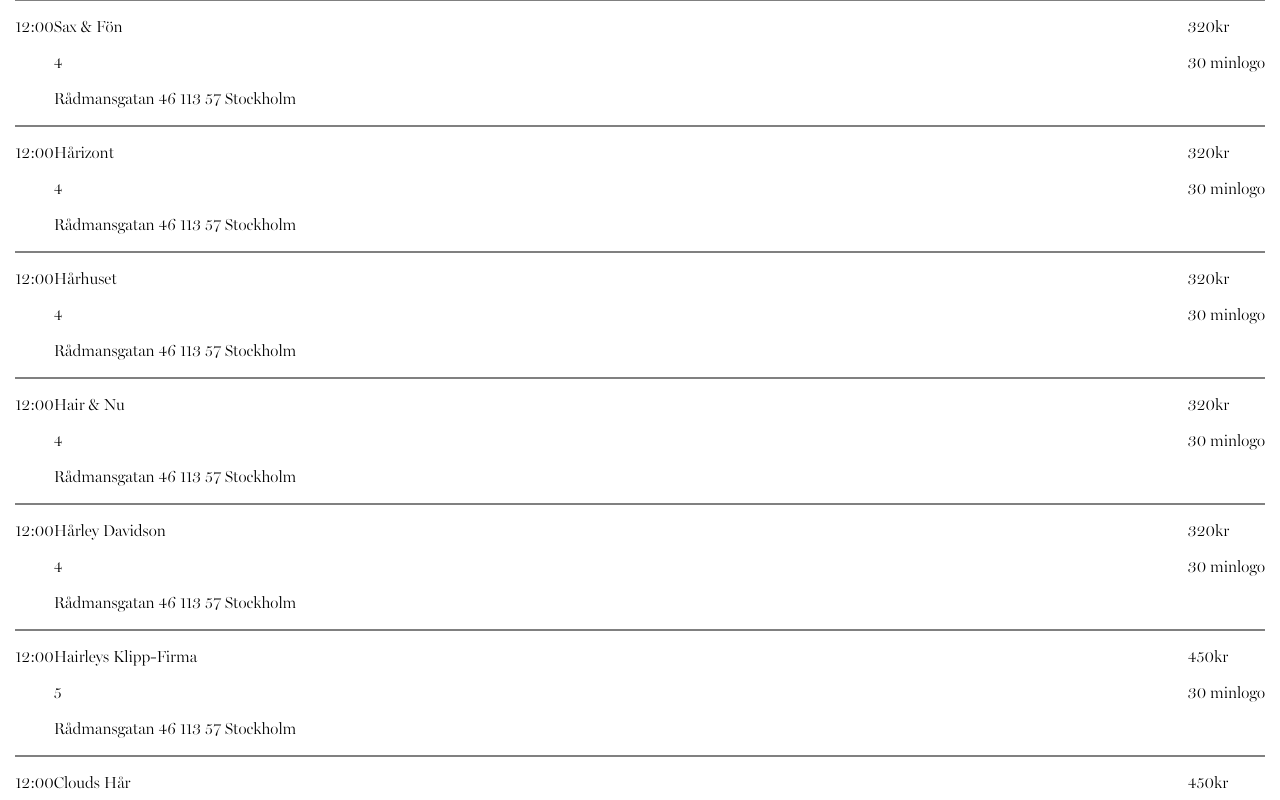
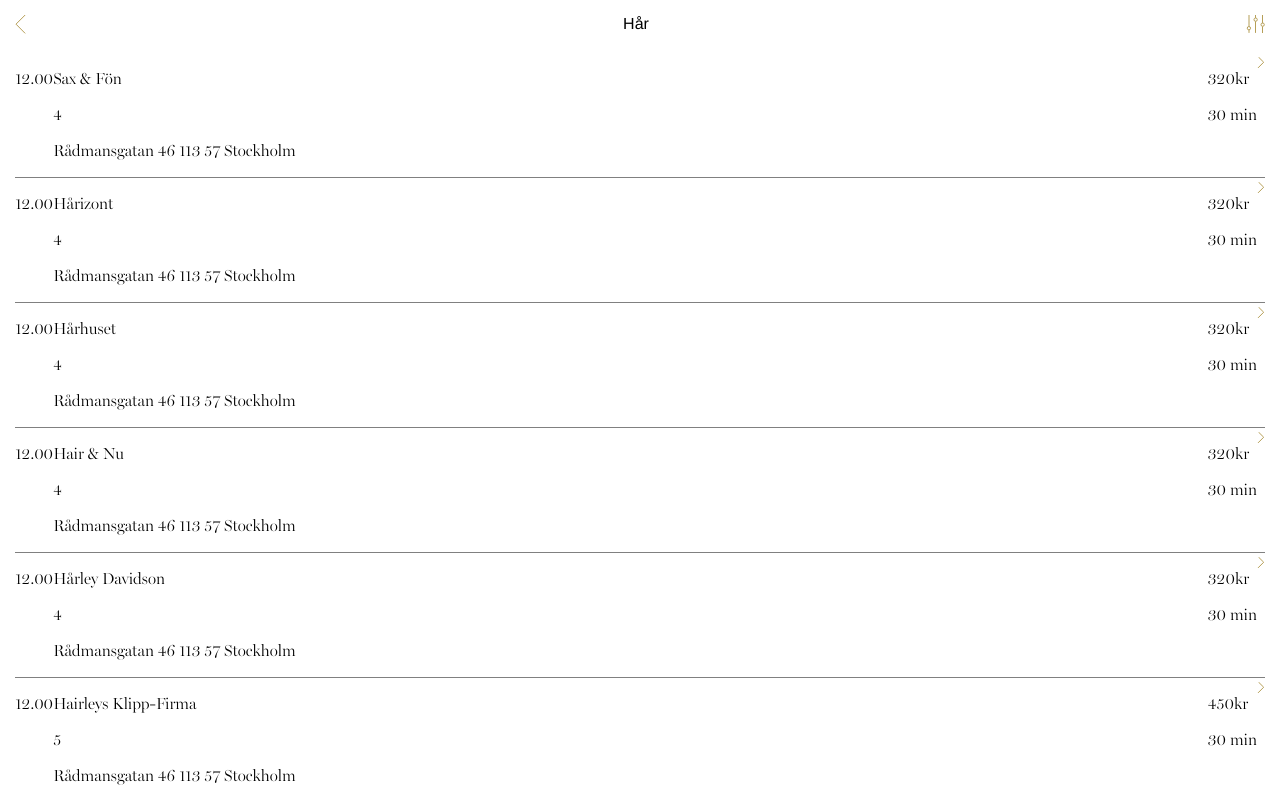
Before and after one commit to joakim-roos/techtest, a React (Create React App) app: page /salons in a window 1280 px wide. Shown: the top 800 px of the page. Built offline with nearby package versions, Linux system fonts and the light colour scheme; data requests are answered from the project's data file.

Commit message:
updated db.json, some fixes and added Header in SalonList

```diff
--- a/src/components/SalonList/index.js
+++ b/src/components/SalonList/index.js
@@ -1,13 +1,14 @@
 import React from 'react';
 import styled from 'styled-components'
+import * as Constant from '../../constants/assets'
 
 const SalonContainer = styled.div`
   display: flex;
   font-family: 'MillerBanner Light';
   margin: 0 15px 0 15px;
-  border-top: 1px solid grey;
   border-bottom: 1px solid grey;
 `;
+
 const SalonLeft = styled.div`
 
 `;
@@ -22,19 +23,49 @@
 
 const SalonRight = styled.div`
 display: flex;
-align-items: center;
 `;
 
+const Header = styled.header`
+display: flex;
+justify-content: space-between;
+padding: 15px;
+`;
+
+
+const Arrow = () => (
+  <div>
+    <img src={Constant.ARROW_RIGHT_SM} alt='Go back'></img>
+  </div>
+)
+
+const ArrowLeft = () => (
+  <div>
+    <img src={Constant.ARROW_LEFT_LG} alt='Go to salon'></img>
+  </div>
+)
+
+const Filter = () => (
+  <div>
+    <img src={Constant.FILTER} alt='Filter Salons'></img>
+  </div>
+)
 
 function SalonList(props) {
 
   return (
     <div>
+      <Header>
+        <ArrowLeft />
+        <div>Hår</div>
+        <Filter />
+      </Header>
       {props.allSalons.map(salon =>
         <SalonContainer key={salon.id}>
+
           <SalonLeft>
-            <p>12:00</p>
+            <p>{salon.availabletime}</p>
           </SalonLeft>
+
           <SalonMid>
             <p>{salon.name}</p>
             <p>{salon.stars}</p>
@@ -43,12 +74,13 @@
 
           <SalonMidRight>
             <p>{salon.price}{salon.unit}</p>
-            <p>30 min</p>
+            <p>{salon.duration}</p>
           </SalonMidRight>
 
           <SalonRight>
-            logo
+            <Arrow />
           </SalonRight>
+
         </SalonContainer>
       )}
     </div>
--- a/src/server/db.json
+++ b/src/server/db.json
@@ -11,7 +11,9 @@
       "info": "Lorem ipsum dolor sit amet, consectetur adipiscing elit. Phasellus finibus erat non velit ultrices aliquam. Mauris id urna in lorem mattis faucibus. Fusce sit amet dolor a lectus iaculis ultricies.",
       "url": "www.salongweb.com",
       "price": "320",
-      "unit": "kr"
+      "unit": "kr",
+      "duration": "30 min",
+      "availabletime": "12.00"
     },
     {
       "id": 2,
@@ -24,7 +26,9 @@
       "info": "Lorem ipsum dolor sit amet, consectetur adipiscing elit. Phasellus finibus erat non velit ultrices aliquam. Mauris id urna in lorem mattis faucibus. Fusce sit amet dolor a lectus iaculis ultricies.",
       "url": "www.salongweb.com",
       "price": "320",
-      "unit": "kr"
+      "unit": "kr",
+      "duration": "30 min",
+      "availabletime": "12.00"
     },
     {
       "id": 3,
@@ -37,7 +41,9 @@
       "info": "Lorem ipsum dolor sit amet, consectetur adipiscing elit. Phasellus finibus erat non velit ultrices aliquam. Mauris id urna in lorem mattis faucibus. Fusce sit amet dolor a lectus iaculis ultricies.",
       "url": "www.salongweb.com",
       "price": "320",
-      "unit": "kr"
+      "unit": "kr",
+      "duration": "30 min",
+      "availabletime": "12.00"
     },
     {
       "id": 4,
@@ -50,7 +56,9 @@
       "info": "Lorem ipsum dolor sit amet, consectetur adipiscing elit. Phasellus finibus erat non velit ultrices aliquam. Mauris id urna in lorem mattis faucibus. Fusce sit amet dolor a lectus iaculis ultricies.",
       "url": "www.salongweb.com",
       "price": "320",
-      "unit": "kr"
+      "unit": "kr",
+      "duration": "30 min",
+      "availabletime": "12.00"
     },
     {
       "id": 5,
@@ -64,7 +72,8 @@
       "url": "www.salongweb.com",
       "price": "320",
       "unit": "kr",
-      "duration": "30"
+      "duration": "30 min",
+      "availabletime": "12.00"
     },
     {
       "id": 6,
@@ -78,7 +87,8 @@
       "url": "www.salongweb.com",
       "price": "450",
       "unit": "kr",
-      "duration": "30"
+      "duration": "30 min",
+      "availabletime": "12.00"
     },
     {
       "id": 7,
@@ -92,7 +102,8 @@
       "url": "www.salongweb.com",
       "price": "450",
       "unit": "kr",
-      "duration": "30"
+      "duration": "30 min",
+      "availabletime": "12.00"
     },
     {
       "id": 8,
@@ -106,7 +117,8 @@
       "url": "www.salongweb.com",
       "price": "150",
       "unit": "kr",
-      "duration": "30"
+      "duration": "30 min",
+      "availabletime": "12.00"
     },
     {
       "id": 9,
@@ -120,7 +132,8 @@
       "url": "www.salongweb.com",
       "price": "150",
       "unit": "kr",
-      "duration": "30"
+      "duration": "30 min",
+      "availabletime": "12.00"
     }
   ]
 }
```
